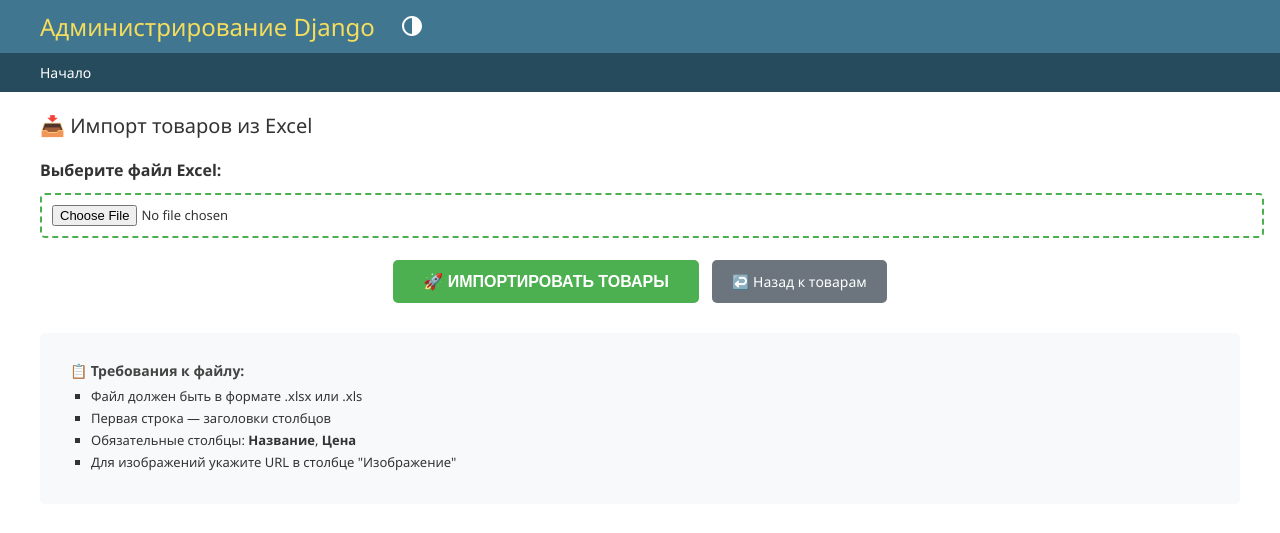
After one commit to DariaBurd/ogorod, a Django app: template shop/templates/admin/shop/import_form.html in a window 1280 px wide. The commit adds this page. Shown: the top 533 px of the page. Run offline with Django 5.2, Linux system fonts and the light colour scheme; the template is opened without the code that fills it, so the values that code supplies are empty.

Commit message:
Добавлен импорт товаров из Excel через админку: формы, шаблоны, логика

```diff
--- /dev/null
+++ b/shop/templates/admin/shop/import_form.html
@@ -0,0 +1,58 @@
+{% extends "admin/base_site.html" %}
+{% load i18n %}
+
+{% block content %}
+<div id="content-main" class="import-excel">
+    <h1>📥 Импорт товаров из Excel</h1>
+
+    <div class="module">
+        <form method="post" enctype="multipart/form-data" style="margin: 20px 0;">
+            {% csrf_token %}
+            <div style="margin-bottom: 20px;">
+                <label style="display: block; margin-bottom: 10px; font-size: 16px;">
+                    <strong>Выберите файл Excel:</strong>
+                </label>
+                <input type="file" name="excel_file" accept=".xlsx,.xls" required
+                       style="padding: 10px; border: 2px dashed #4CAF50; border-radius: 5px; width: 100%;">
+            </div>
+
+            <div style="text-align: center;">
+                <button type="submit" style="
+                    background: #4CAF50;
+                    color: white;
+                    padding: 12px 30px;
+                    border: none;
+                    border-radius: 5px;
+                    cursor: pointer;
+                    font-size: 16px;
+                    font-weight: bold;
+                ">
+                    🚀 ИМПОРТИРОВАТЬ ТОВАРЫ
+                </button>
+
+                <a href="{% url 'admin:shop_product_changelist' %}" style="
+                    display: inline-block;
+                    margin-left: 10px;
+                    padding: 12px 20px;
+                    background: #6c757d;
+                    color: white;
+                    text-decoration: none;
+                    border-radius: 5px;
+                ">
+                    ↩️ Назад к товарам
+                </a>
+            </div>
+        </form>
+    </div>
+
+    <div class="module" style="background: #f8f9fa; padding: 20px; border-radius: 5px; margin-top: 30px;">
+        <h3>📋 Требования к файлу:</h3>
+        <ul>
+            <li>Файл должен быть в формате .xlsx или .xls</li>
+            <li>Первая строка — заголовки столбцов</li>
+            <li>Обязательные столбцы: <strong>Название</strong>, <strong>Цена</strong></li>
+            <li>Для изображений укажите URL в столбце "Изображение"</li>
+        </ul>
+    </div>
+</div>
+{% endblock %}
--- a/shop/templates/shop/includes/footer.html
+++ b/shop/templates/shop/includes/footer.html
@@ -8,9 +8,9 @@
             <div class="col-md-4 mb-3">
                 <h5>Контакты</h5>
                 <ul class="list-unstyled">
-                    <li><i class="fas fa-phone me-2"></i>+7 (900) 123-45-67</li>
-                    <li><i class="fas fa-envelope me-2"></i>info@sadoviy-ray.ru</li>
-                    <li><i class="fas fa-map-marker-alt me-2"></i>г. Москва, ул. Садовая, 1</li>
+                    <li><i class="fas fa-phone me-2"></i>+7 (910) 558-00-80</li>
+                    <li><i class="fas fa-envelope me-2"></i>galatmg@mail.ru</li>
+                    <li><i class="fas fa-envelope me-2"></i>galatmg@gmail.ru</li>
                 </ul>
             </div>
 
```
Also changed, not shown: shop/admin.py (+88 -0 lines), shop/templates/admin/shop/product/change_list.html (added, +11 -0 lines).
